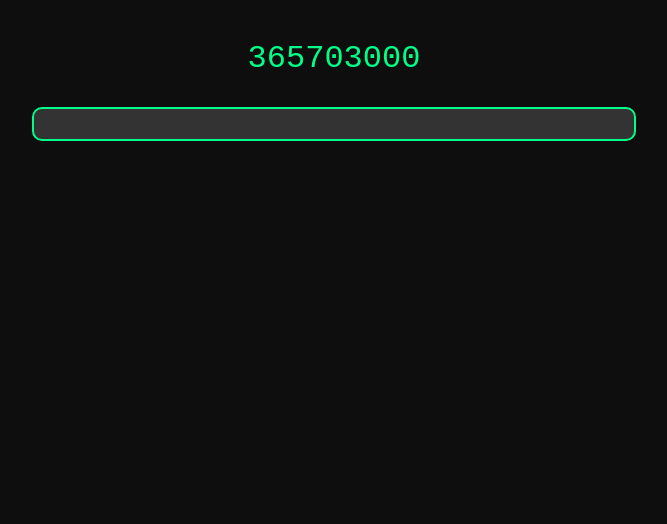
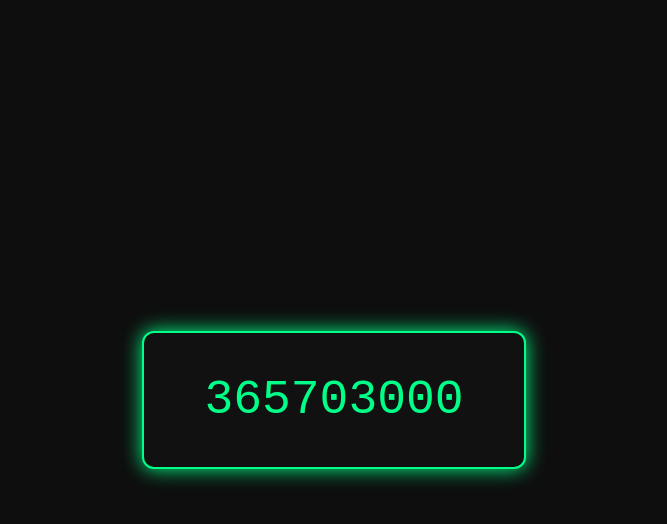
Before and after one commit to ImBadEZ/millisecond-countdown, a plain HTML site: page index.html in a window 1280 px wide. Shown: the whole page, without its empty margins (306-973 px from the left). Drawn offline with Linux system fonts and the light colour scheme.

Commit message:
revert index.html

```diff
--- a/index.html
+++ b/index.html
@@ -7,59 +7,35 @@
         background-color: #0e0e0e;
         color: #00ff88;
         font-family: "Courier New", monospace;
-        font-size: 2em;
+        font-size: 3em;
         text-align: center;
         margin: 0;
-        padding: 40px;
+        height: 100vh;
+        display: flex;
+        justify-content: center;
+        align-items: center;
       }
 
       #countdown {
-        margin-bottom: 30px;
-      }
-
-      #progress-container {
-        background-color: #333;
+        background: #111;
+        padding: 40px 60px;
         border: 2px solid #00ff88;
-        border-radius: 10px;
-        width: 100%;
-        max-width: 600px;
-        margin: auto;
-        height: 30px;
-        overflow: hidden;
-      }
-
-      #progress-bar {
-        background-color: #00ff88;
-        height: 100%;
-        width: 0%;
-        transition: width 0.1s linear;
+        border-radius: 12px;
+        box-shadow: 0 0 20px #00ff88;
       }
     </style>
   </head>
   <body>
     <div id="countdown"></div>
-    <div id="progress-container">
-      <div id="progress-bar"></div>
-    </div>
 
     <script>
-      const start = new Date("2025-07-28T00:00:00");
       const target = new Date("2025-07-28T20:00:00");
-
-      const countdown = document.getElementById("countdown");
-      const progressBar = document.getElementById("progress-bar");
+      const display = document.getElementById("countdown");
 
       function update() {
         const now = Date.now();
-        const total = target - start;
-        const elapsed = now - start;
-        const remaining = target - now;
-
-        const percent = Math.min(Math.max((elapsed / total) * 100, 0), 100);
-
-        countdown.textContent = remaining > 0 ? remaining : "0";
-        progressBar.style.width = `${percent}%`;
-
+        const diff = target - now;
+        display.textContent = diff > 0 ? diff : "0";
         requestAnimationFrame(update);
       }
 
```
